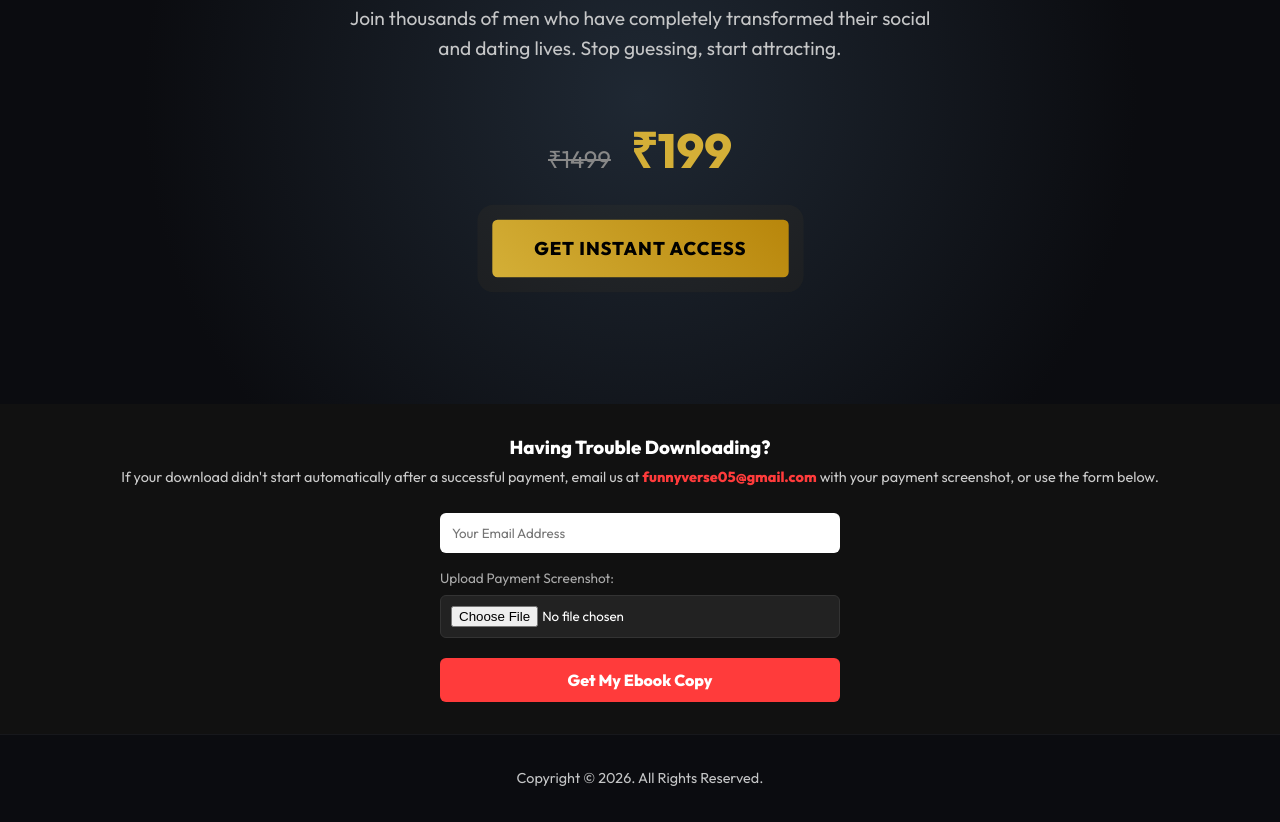
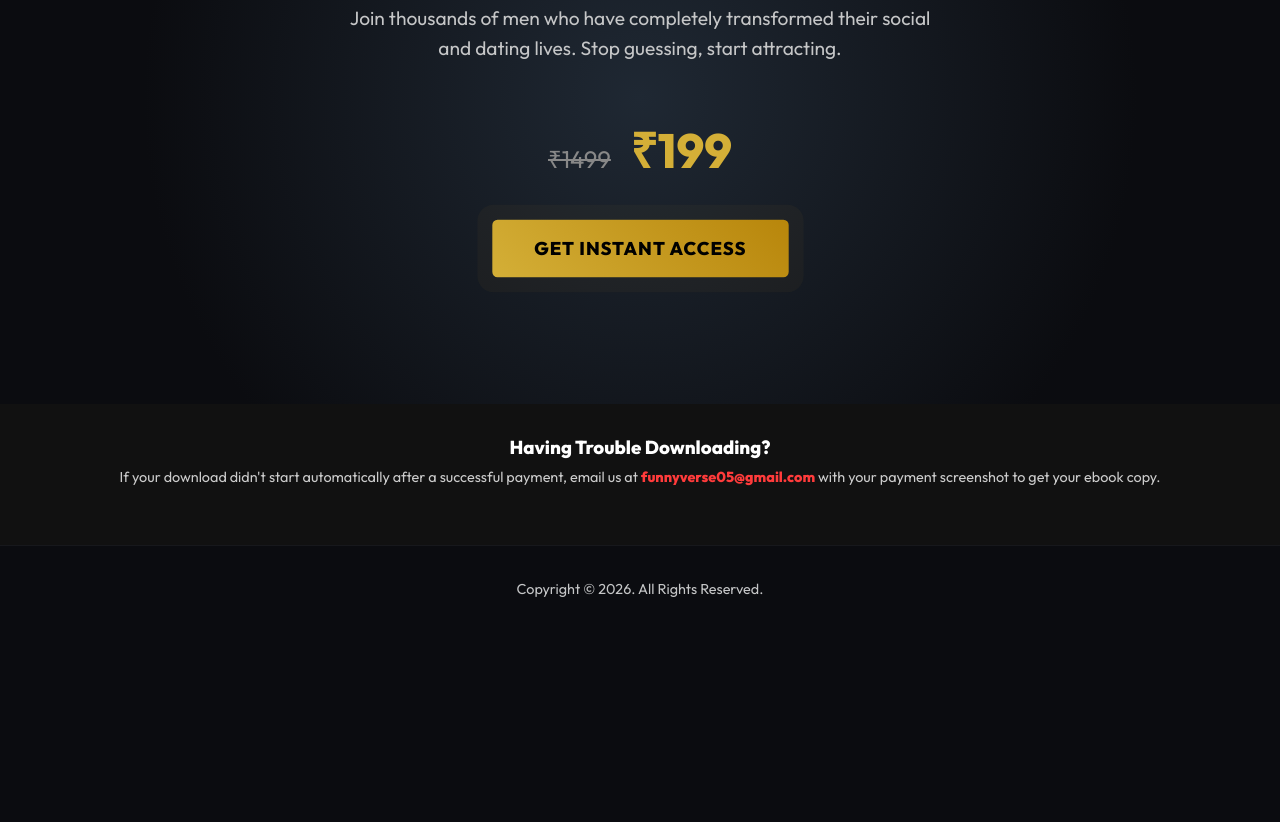
Before and after one commit to shivam2512/attract-women-ebook-funnel, a website: page landing_page/index.html in a window 1280 px wide. Shown: the part 2503-3325 px from the top of the page. After the commit the page ends 3136 px from the top, so only its background shows below. Drawn offline with nearby package versions, Linux system fonts and the light colour scheme; a web font is replaced by a local one.

Commit message:
Remove support form, keep email message only

```diff
--- a/landing_page/index.html
+++ b/landing_page/index.html
@@ -78,18 +78,10 @@
 
     </section>
 
-    <!-- Support Form -->
+    <!-- Support Message -->
     <section class="support" style="text-align: center; padding: 2rem; background: #111; color: #fff;">
         <h3 style="font-family: 'Outfit', sans-serif; margin-bottom: 0.5rem;">Having Trouble Downloading?</h3>
-        <p style="font-size: 0.9rem; color: #ccc; margin-bottom: 1.5rem;">If your download didn't start automatically after a successful payment, email us at <strong style="color: #ff3b3b;">funnyverse05@gmail.com</strong> with your payment screenshot, or use the form below.</p>
-        <form name="support" method="POST" data-netlify="true" enctype="multipart/form-data" style="max-width: 400px; margin: 0 auto; display: flex; flex-direction: column; gap: 15px;">
-            <input type="email" name="email" placeholder="Your Email Address" required style="padding: 12px; border-radius: 6px; border: none; font-family: 'Outfit', sans-serif;">
-            <div style="display: flex; flex-direction: column; text-align: left; gap: 5px;">
-                <label for="screenshot" style="font-size: 0.85rem; color: #aaa; font-family: 'Outfit', sans-serif;">Upload Payment Screenshot:</label>
-                <input type="file" name="screenshot" accept="image/*" required style="padding: 10px; border-radius: 6px; border: 1px solid #333; background: #222; color: #fff; font-family: 'Outfit', sans-serif;">
-            </div>
-            <button type="submit" style="padding: 12px; background: #ff3b3b; color: #fff; border: none; border-radius: 6px; font-weight: bold; cursor: pointer; font-family: 'Outfit', sans-serif; font-size: 1rem; margin-top: 5px;">Get My Ebook Copy</button>
-        </form>
+        <p style="font-size: 0.9rem; color: #ccc; margin-bottom: 1.5rem;">If your download didn't start automatically after a successful payment, email us at <strong style="color: #ff3b3b;">funnyverse05@gmail.com</strong> with your payment screenshot to get your ebook copy.</p>
     </section>
 
     <footer>
```
